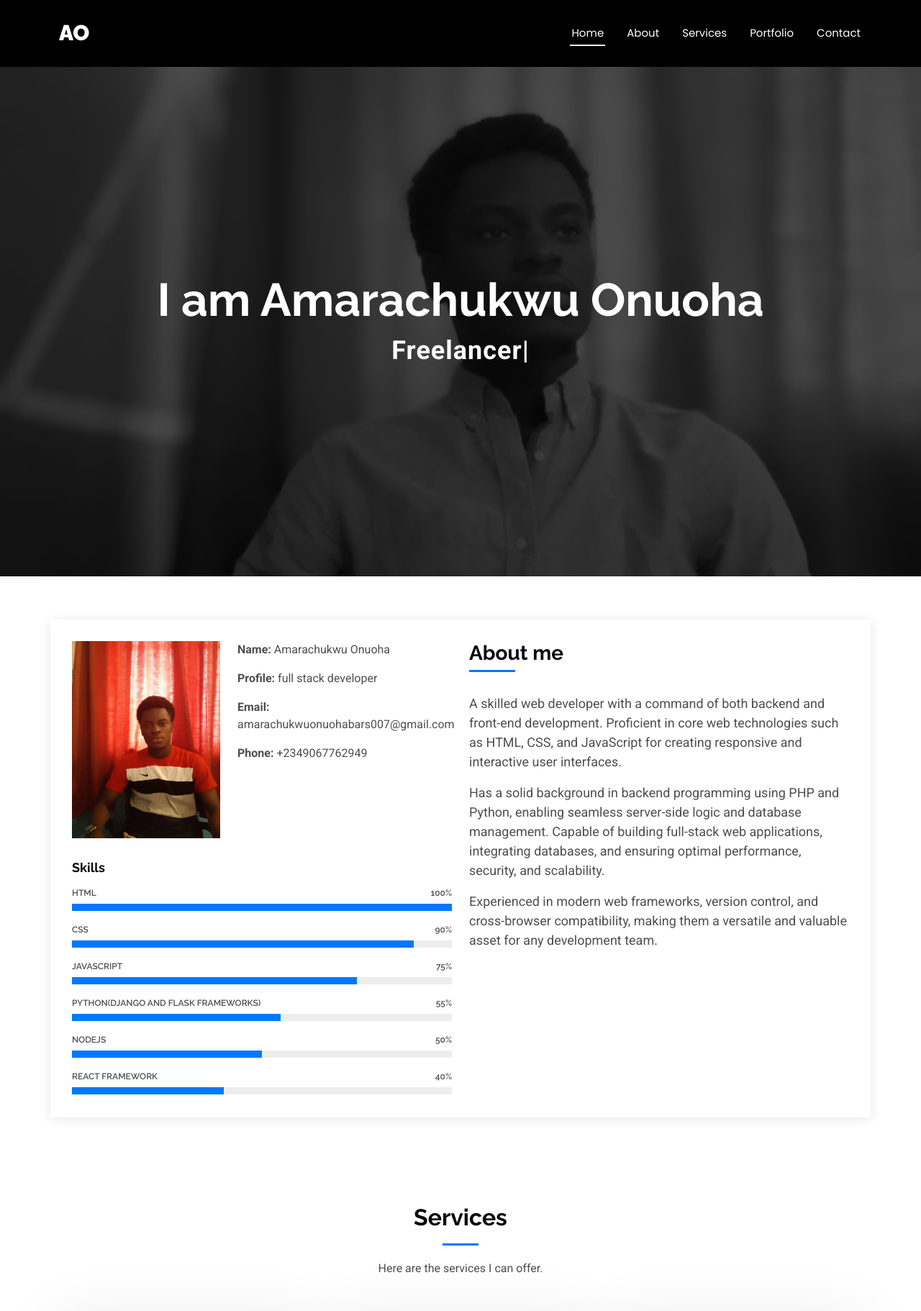
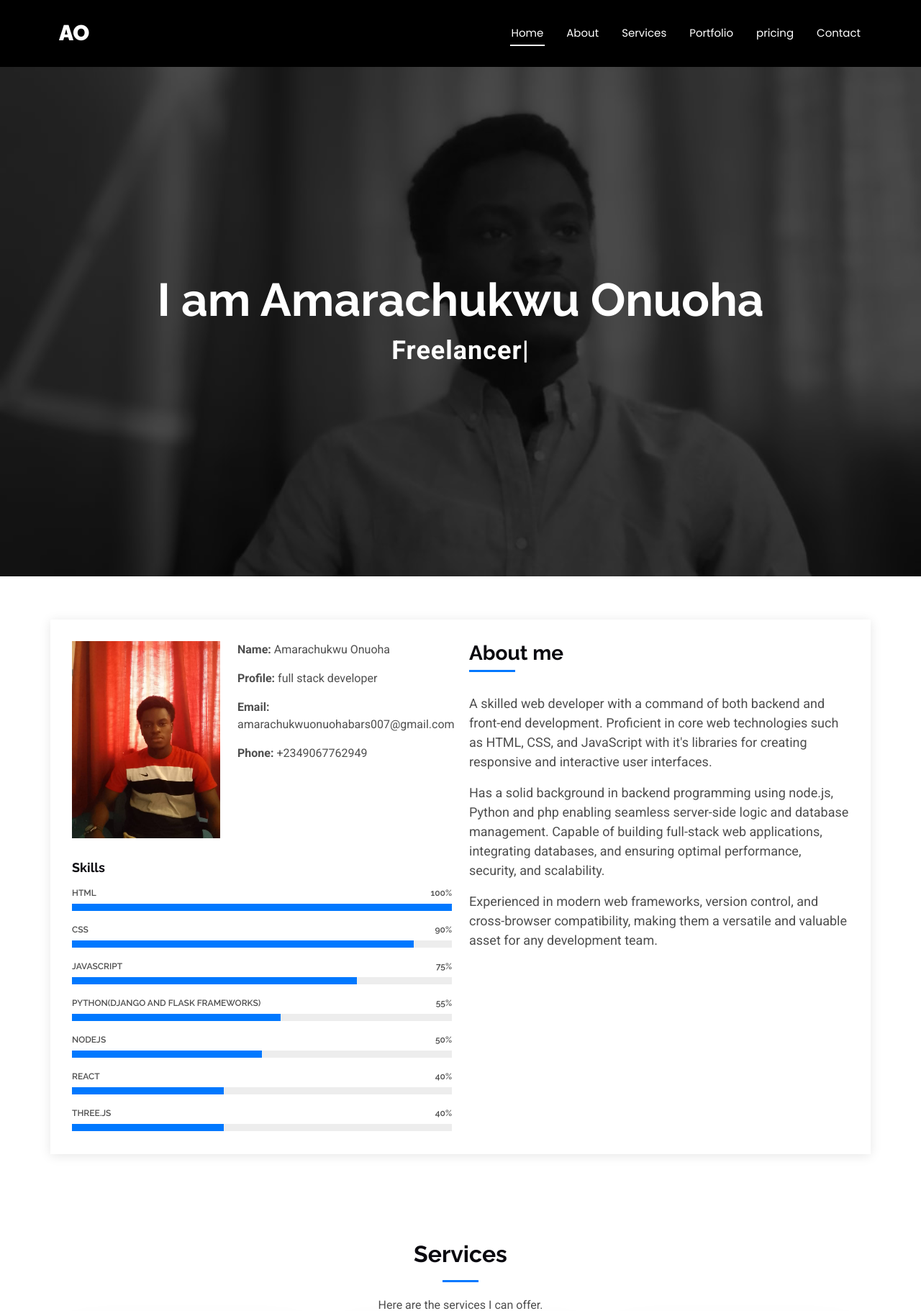
Before and after one commit to urex014/Amarachukwu, a Flask app: template assets/templates/index.html in a window 1280 px wide. Shown: the top 1822 px of the page at 72% size. Run offline with Flask 3, Linux system fonts and the light colour scheme; the template is opened without the code that fills it, so the values that code supplies are empty; some libraries are stand-ins or nearby versions.

Commit message:
Add files via upload

```diff
--- a/Amarachukwu/templates/index.html
+++ b/Amarachukwu/templates/index.html
@@ -51,6 +51,7 @@ This is my portfoliooooooooooooo
           <li><a href="#about">About</a></li>
           <li><a href="#services">Services</a></li>
           <li><a href="#portfolio">Portfolio</a></li>
+          <li><a href="#pricing">pricing</a></li>
           <li><a href="#contact">Contact</a></li>
         </ul>
         <i class="mobile-nav-toggle d-xl-none bi bi-list"></i>
@@ -131,7 +132,13 @@ This is my portfoliooooooooooooo
                 </div>
               </div>
               <div class="progress">
-                <span class="skill"><span>react framework</span><i class="val">40%</i></span>
+                <span class="skill"><span>react</span><i class="val">40%</i></span>
+                <div class="progress-bar-wrap">
+                  <div class="progress-bar" role="progressbar" aria-valuenow="40" aria-valuemin="0" aria-valuemax="100"></div>
+                </div>
+              </div>
+              <div class="progress">
+                <span class="skill"><span>three.js</span><i class="val">40%</i></span>
                 <div class="progress-bar-wrap">
                   <div class="progress-bar" role="progressbar" aria-valuenow="40" aria-valuemin="0" aria-valuemax="100"></div>
                 </div>
@@ -145,10 +152,10 @@ This is my portfoliooooooooooooo
             <div class="about-me">
               <h4>About me</h4>
               <p>
-                A skilled web developer with a command of both backend and front-end development. Proficient in core web technologies such as HTML, CSS, and JavaScript for creating responsive and interactive user interfaces.
+                A skilled web developer with a command of both backend and front-end development. Proficient in core web technologies such as HTML, CSS, and JavaScript with it's libraries for creating responsive and interactive user interfaces.
               </p>
               <p>
-                Has a solid background in backend programming using PHP and Python, enabling seamless server-side logic and database management. Capable of building full-stack web applications, integrating databases, and ensuring optimal performance, security, and scalability.
+                Has a solid background in backend programming using node.js, Python and php enabling seamless server-side logic and database management. Capable of building full-stack web applications, integrating databases, and ensuring optimal performance, security, and scalability.
               </p>
               <p>
                 Experienced in modern web frameworks, version control, and cross-browser compatibility, making them a versatile and valuable asset for any development team.
@@ -268,7 +275,7 @@ This is my portfoliooooooooooooo
       <!-- Section Title -->
       <div class="container section-title" data-aos="fade-up">
         <h2>Portfolio</h2>
-        <p>Below is all i have worked in since i begun my career.</p>
+        <p>Below is a preview of my work</p>
       </div><!-- End Section Title -->
 
       <div class="container">
@@ -287,11 +294,19 @@ This is my portfoliooooooooooooo
             <div class="col-lg-4 col-md-6 portfolio-item isotope-item filter-branding">
               <img src="assets/img/portfolio/branding-1.jpg" class="img-fluid" alt="">
               <div class="portfolio-info">
-                <h4>Gopher wood schools</h4>
-                <p>The official Gopher-woods school's website</p>
+                <h4>Portfolio websites</h4>
+                <p>websites to advertise your business</p>
                 <a href="assets/img/portfolio/branding-1.jpg" title="Branding 1" data-gallery="portfolio-gallery-branding" class="glightbox preview-link"><i class="bi bi-zoom-in"></i></a>
                 <a href="" class="details-link"><i class="bi bi-link-45deg"></i></a>
               </div>
+              <div class="col-lg-4 col-md-6 portfolio-item isotope-item filter-branding">
+                <img src="assets/img/portfolio/connectweb.png" class="img-fluid" alt="">
+                <div class="portfolio-info">
+                  <h4>3d websites</h4>
+                  <p>A 3d website using three.js</p>
+                  <a href="assets/img/portfolio/branding-1.jpg" title="Branding 1" data-gallery="portfolio-gallery-branding" class="glightbox preview-link"><i class="bi bi-zoom-in"></i></a>
+                  <a href="" class="details-link"><i class="bi bi-link-45deg"></i></a>
+                </div>
             </div><!-- End Portfolio Item -->
 
 
@@ -311,7 +326,9 @@ This is my portfoliooooooooooooo
       <!-- Section Title -->
       <div class="container section-title" data-aos="fade-up">
         <h2>Pricing</h2>
-        <p>Looking for top-notch web development at unbeatable prices? Explore my portfolio and get high-quality, responsive websites tailored to your needs – all at affordable rates! Contact me today for a quote!</p>
+        <p>Looking for top-notch web development at unbeatable prices? Explore my portfolio and get high-quality, responsive websites tailored to your needs – all at affordable rates! Contact me today for a quote!
+          prices are negotiable!
+        </p>
       </div><!-- End Section Title -->
 
       <div class="container" data-aos="fade-up" data-aos-delay="100">
@@ -473,9 +490,9 @@ This is my portfoliooooooooooooo
 
     <div class="container">
       <div class="copyright text-center ">
-        <p>© <span>Copyright</span> <strong class="px-1 sitename">Amarachukwu Onuoha</strong> <span>All Rights Reserved</span></p>
+        <p>© <span>Copyright</span><p>Website built by<strong class="px-1 sitename">Amarachukwu Onuoha😎</strong> <span>All Rights Reserved</span></p>
       </div>
-      <div class="social-links d-flex justify-content-center">
+      <div class="social-links d-flex justify-content-center" id="social-buttons">
         <a href="https://www.instagram.com/your_ex_nigga?igsh=Z3Z6aWw2djBlejlh" target="_blank"><i class="bi bi-instagram"></i></a>
         <a href="https://www.linkedin.com/in/amarachukwu-onuoha-a20b58320/?trk=opento_sprofile_topcard" target="_blank"><i class="bi bi-linkedin"></i></a>
         <p><a href="https://wa.me/message/FPITLCR4GVLOJ1" target="_blank">ws</a></p>
```
